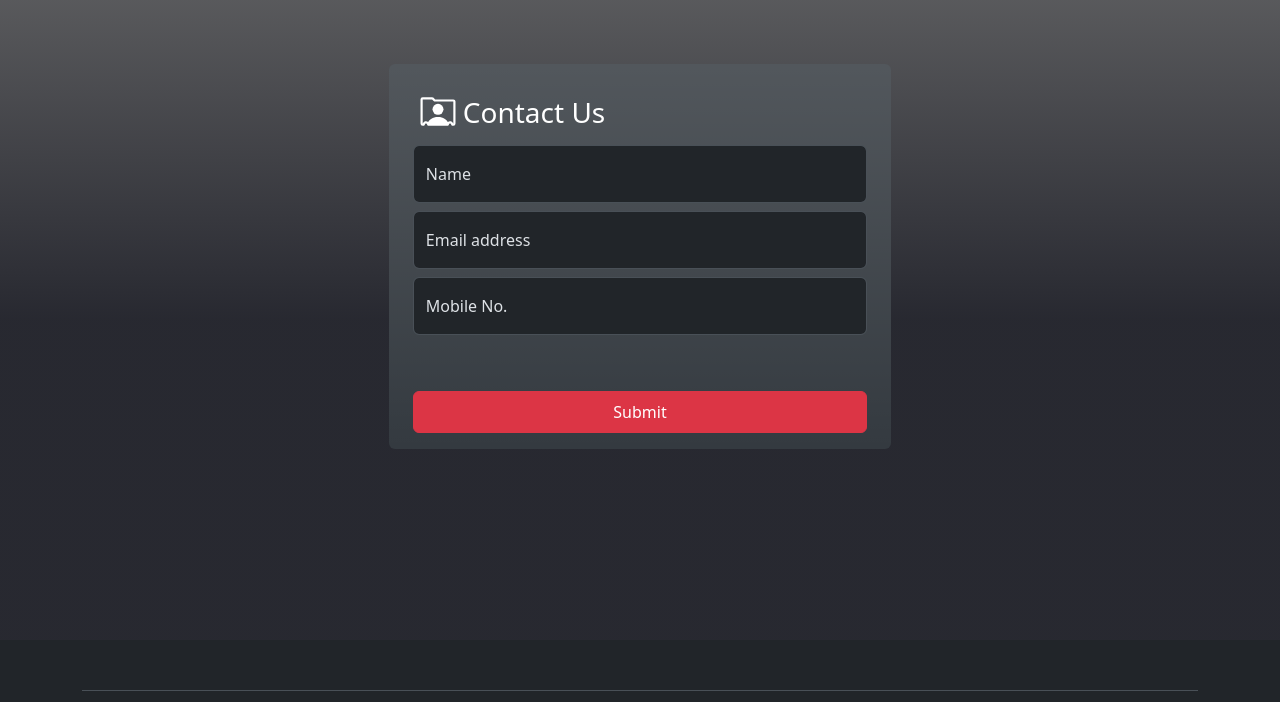
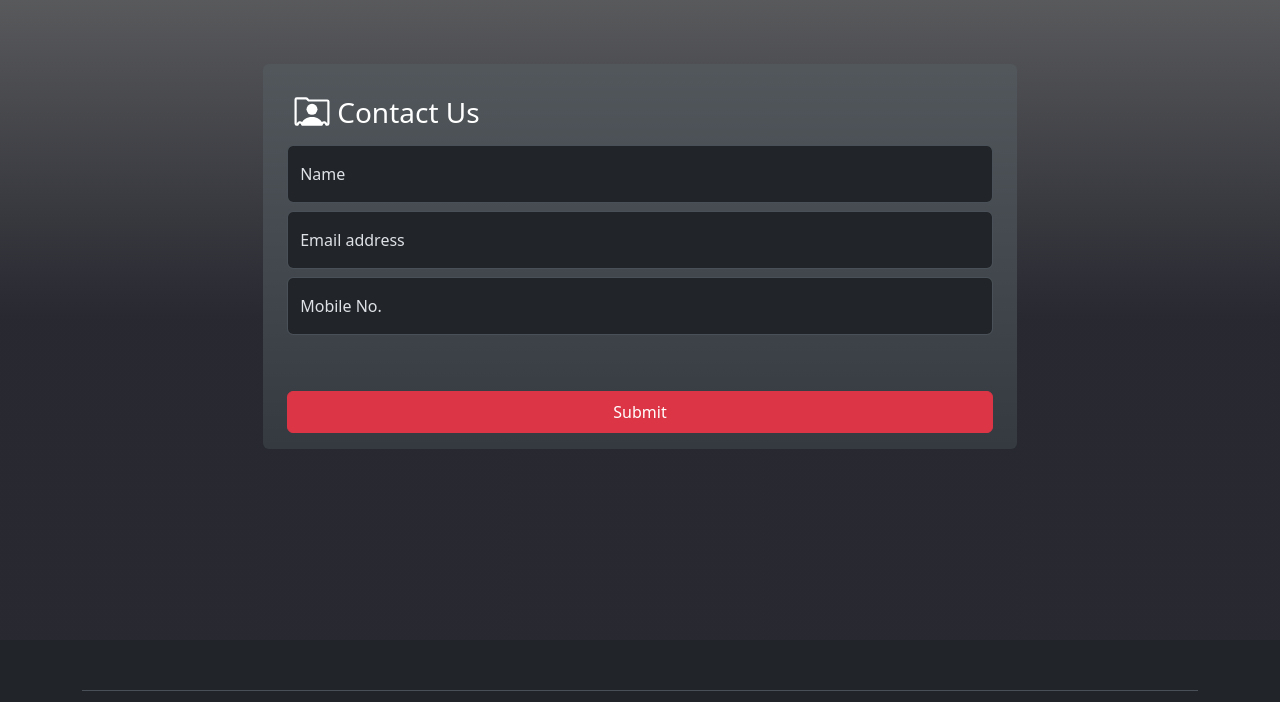
Before and after one commit to shreyarana18/Hotel-RS, a plain HTML site: page index.html in a window 1280 px wide. Shown: the part 1108-1810 px from the top of the page. Drawn offline with nearby package versions, Linux system fonts and the light colour scheme.

Commit message:
Update style.css

```diff
--- a/style.css
+++ b/style.css
@@ -69,8 +69,8 @@ div .images{
 
 
 .contact-form .form-signin{
-    width:40%;
-
+    max-width:60%;
+    min-width:40%;
 }
 
 
```
